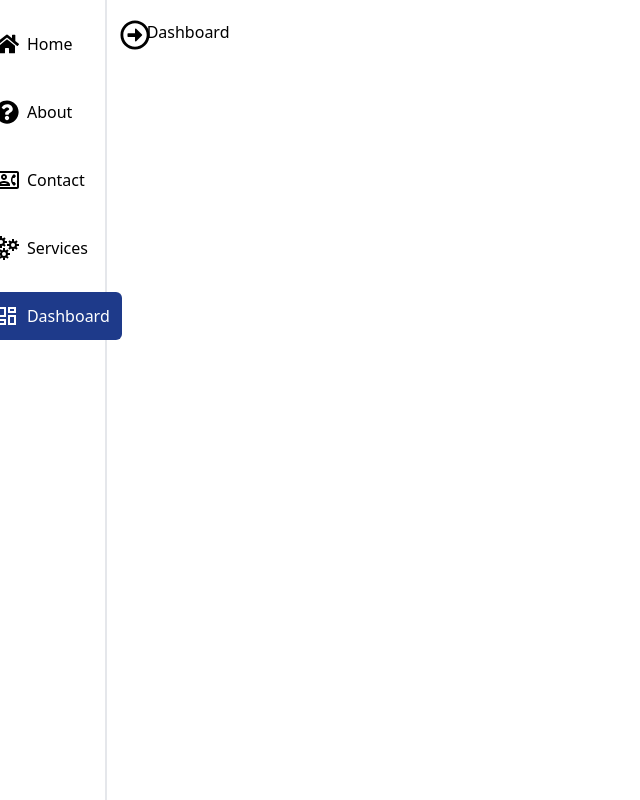
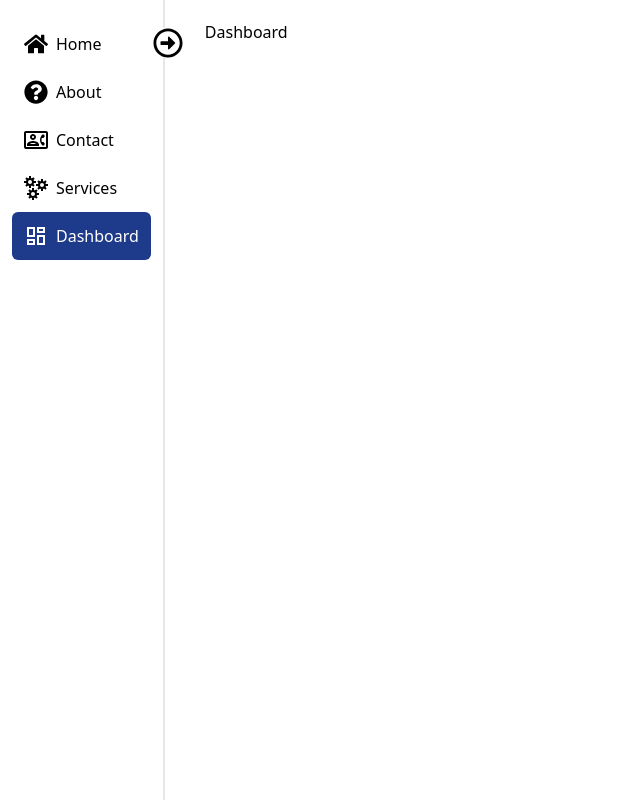
Before and after one commit to Nahid-Mahmud/dashboard-with-react, a React (Vite) app: page /dashboard in a window 1280 px wide. Shown: the whole page, without its empty margins (0-640 px from the left). Built offline with nearby package versions, Linux system fonts and the light colour scheme.

Commit message:
show hide functioality for dashbpard created

```diff
--- a/src/Components/SideBar.jsx
+++ b/src/Components/SideBar.jsx
@@ -1,34 +1,49 @@
-import React from "react";
-import { Link, useLocation } from "react-router-dom";
-import { FaHome, FaQuestionCircle, FaRegArrowAltCircleRight } from "react-icons/fa";
+import { Link, Navigate, useLocation, useNavigate } from "react-router-dom";
+import { FaHome, FaQuestionCircle, FaRegArrowAltCircleLeft, FaRegArrowAltCircleRight } from "react-icons/fa";
 import { MdOutlineContactPhone } from "react-icons/md";
 import { GrServices } from "react-icons/gr";
 import { MdOutlineDashboard } from "react-icons/md";
+import { useState } from "react";
 
 const SideBar = () => {
+  const [closeSidebar, setCloseSidebar] = useState(false);
   const currentUrl = useLocation();
+  const navigate = useNavigate();
 
   return (
-    <div className="relative">
-      <ul className="space-y-5">
+    <div
+      className={`relative   min-h-screen flex justify-center py-5 transition-all duration-300 ease-in-out ${
+        !closeSidebar ? "border-r-2 px-3" : "px-2"
+      }`}
+    >
+      <ul className={`"space-y-5"`}>
         {routes?.map((item) => {
-          console.log(item?.path);
+          // console.log(item?.path);
           return (
             <li
               key={item?.path}
               className={`${
                 currentUrl?.pathname === item?.path ? "bg-blue-900 text-white" : ""
-              } flex items-center justify-center h-12 rounded-md cursor-pointer gap-2 px-3`}
+              } flex items-center justify-center h-12  rounded-md cursor-pointer ${!closeSidebar && "gap-2"} px-3 `}
             >
-              <span className="text-2xl">{item?.icons}</span>
+              <span onClick={() => navigate(item?.path)} className="text-2xl flex items-center justify-center">
+                {item?.icons}
+              </span>
               <Link className="w-full block" to={item?.path}>
-                {item?.name}
+                <span className={`${closeSidebar ? "hidden" : ""} `}> {item?.name} </span>
               </Link>
             </li>
           );
         })}
       </ul>
-      <FaRegArrowAltCircleRight className="text-3xl absolute -right-7 top-0" />
+      <button className="z-10" onClick={() => setCloseSidebar((prev) => !prev)}>
+        <FaRegArrowAltCircleRight
+          className={`text-3xl absolute -right-5 top-7 bg-white ${closeSidebar ? "hidden" : ""}`}
+        />
+        <FaRegArrowAltCircleLeft
+          className={`text-3xl absolute -right-6 top-7 bg-white ${closeSidebar ? "" : "hidden"}`}
+        />
+      </button>
     </div>
   );
 };
--- a/src/layouts/HomePageLayout.jsx
+++ b/src/layouts/HomePageLayout.jsx
@@ -7,7 +7,7 @@ export default function MainLayout() {
     <Fragment>
       <div className="flex gap-5">
         {/* Side navigation bar  */}
-        <div className="w-1/12 min-h-screen flex justify-center py-5 border-r-2">
+        <div className=" min-h-screen">
           <SideBar />
         </div>
         {/* Main content */}
```
